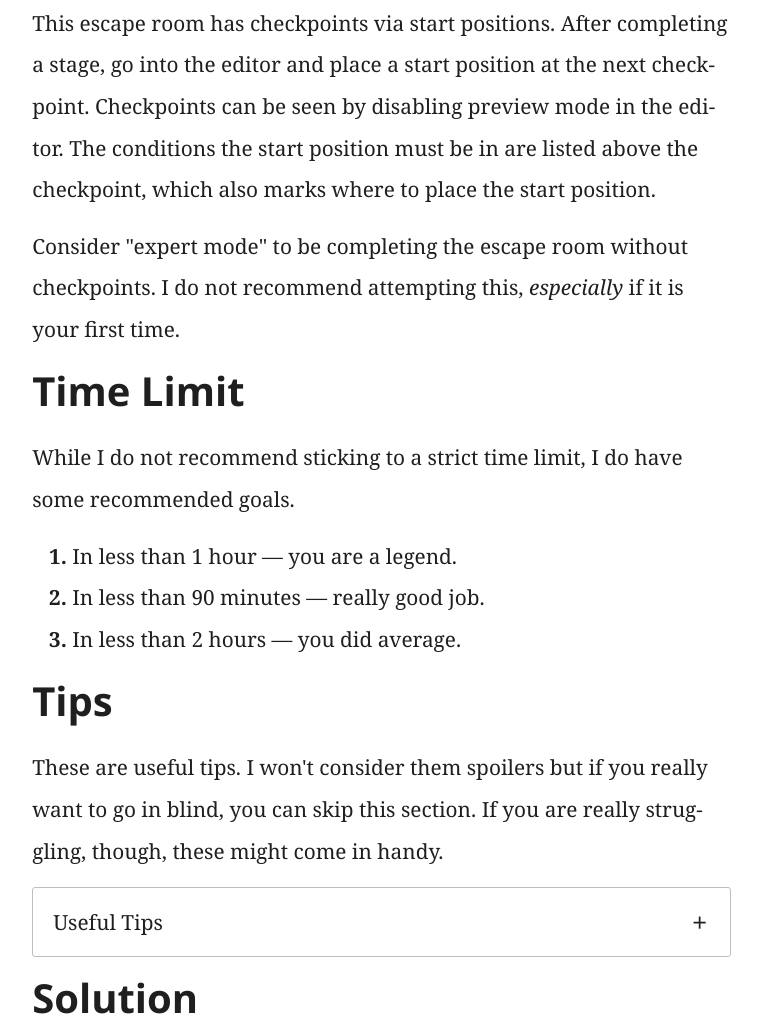
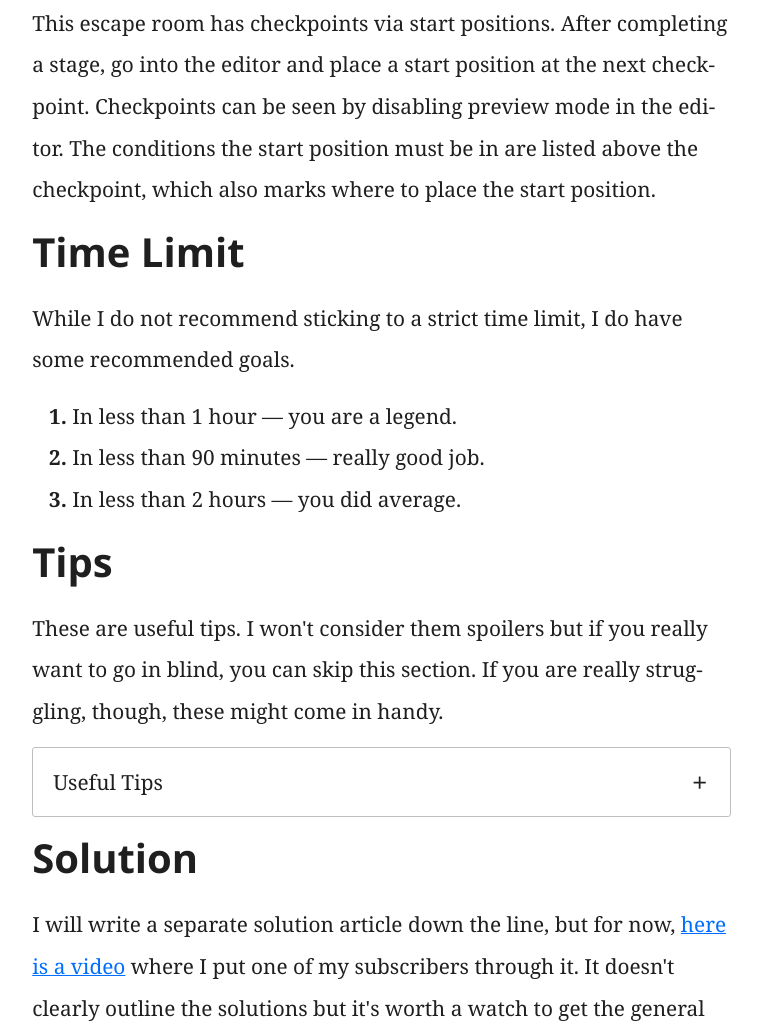
Before and after one commit to MoldyMacaroniX/gd-website, an Eleventy site: page src/posts/escape-room.md in a window 1280 px wide. Shown: the part 1488-2514 px from the top of the page, without its empty margins (172-934 px from the left). Built offline with nearby package versions, Linux system fonts and the light colour scheme; Eleventy itself is replaced by a stand-in of ours; files that its build step writes are made by us from their sources.

Commit message:
no expert mode

```diff
--- a/src/posts/escape-room.md
+++ b/src/posts/escape-room.md
@@ -23,7 +23,7 @@ The escape room only works on 60 hz. If you are using a FPS physics mod, make su
 
 This escape room has checkpoints via start positions. After completing a stage, go into the editor and place a start position at the next checkpoint. Checkpoints can be seen by disabling preview mode in the editor. The conditions the start position must be in are listed above the checkpoint, which also marks where to place the start position.
 
-Consider "expert mode" to be completing the escape room without checkpoints. I do not recommend attempting this, *especially* if it is your first time.
+<!-- Consider "expert mode" to be completing the escape room without checkpoints. I do not recommend attempting this, *especially* if it is your first time. -->
 
 # Time Limit
 
```
